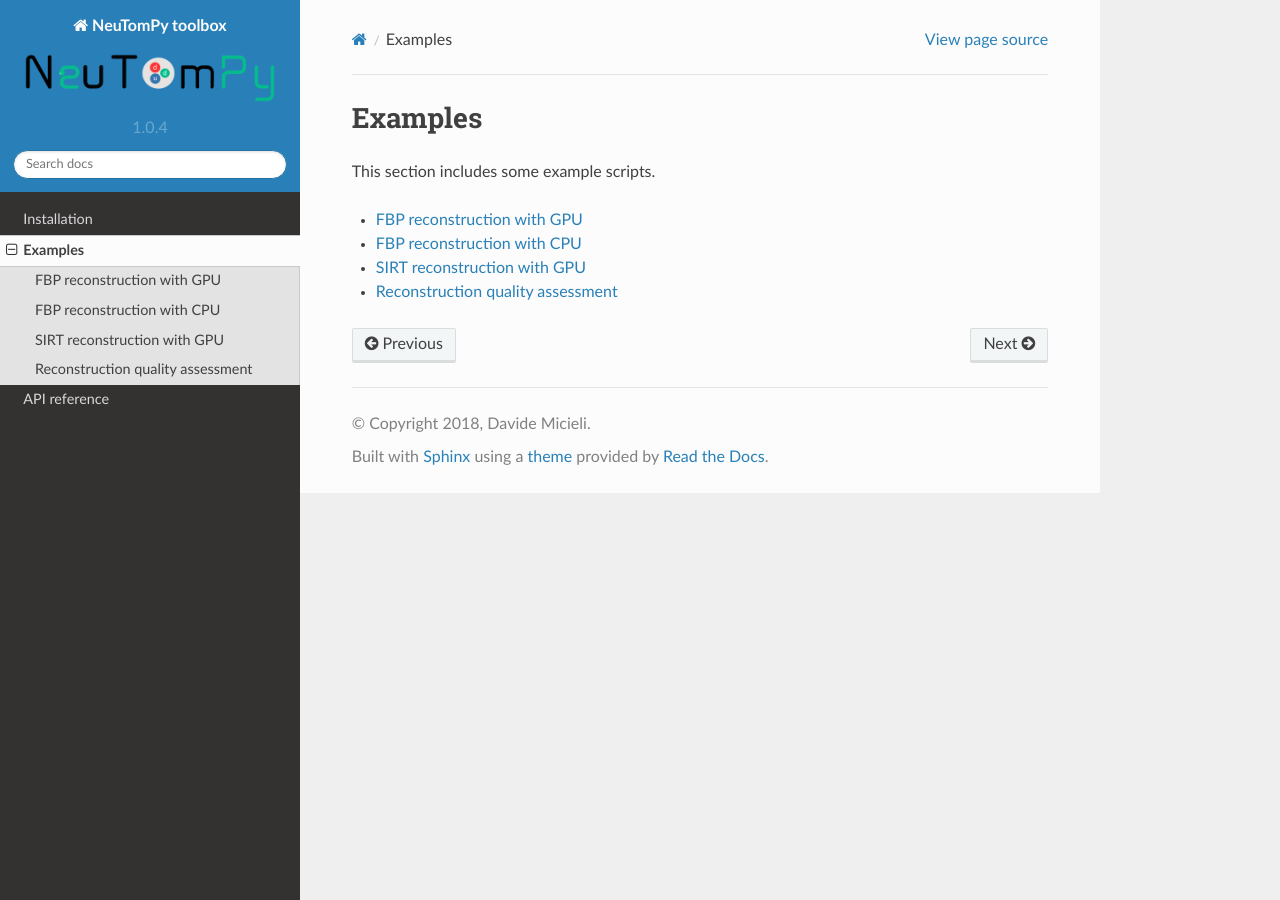
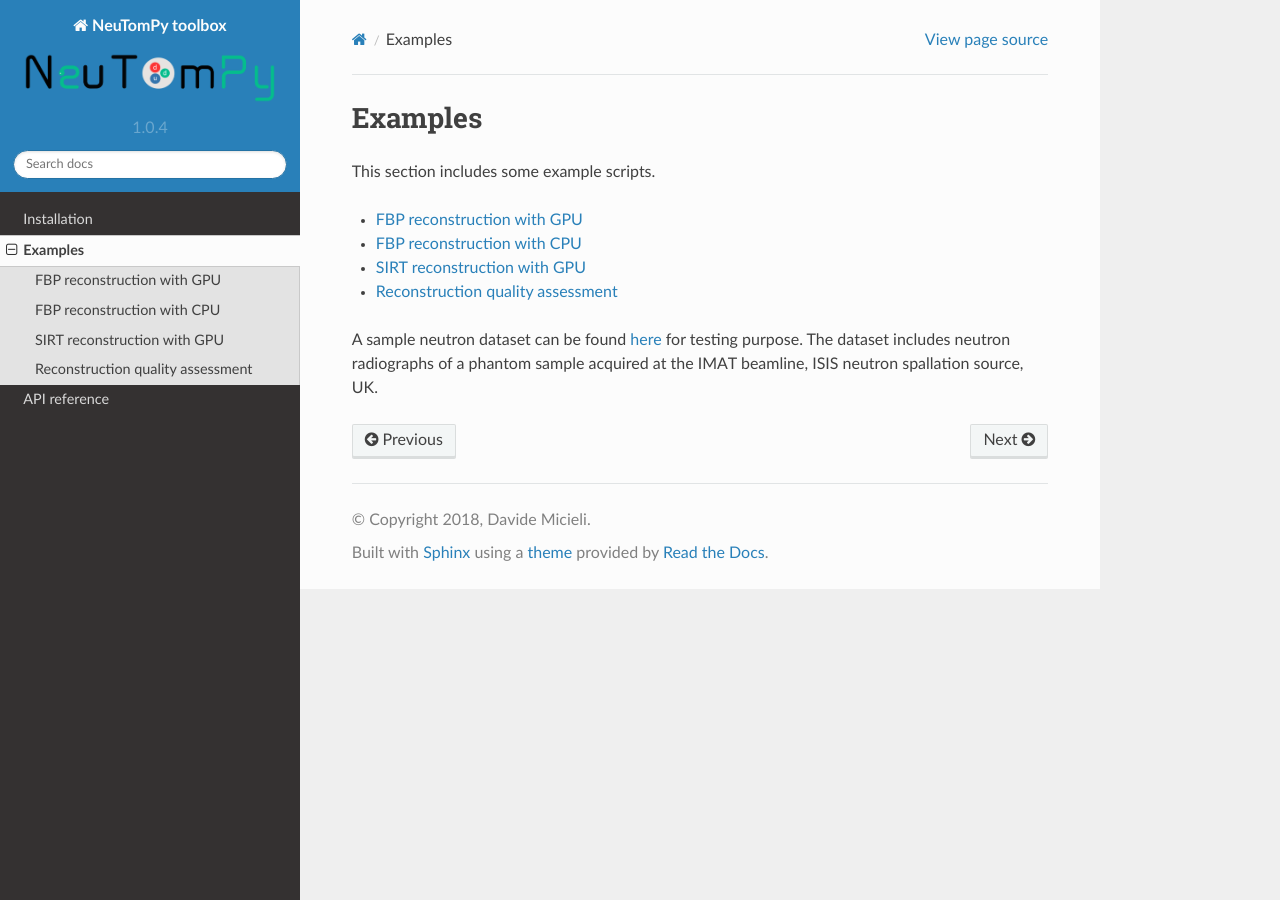
Before and after one commit to dmici/NeuTomPy-toolbox, a Sphinx documentation site: the page built from docs/source/examples.rst, in a window 1280 px wide. Built offline with Sphinx 7.4.7 and the Read the Docs theme 2.0.0, drawn with Linux system fonts in a browser that asks for light colours.

Commit message:
update documentation

```diff
--- a/docs/source/examples.rst
+++ b/docs/source/examples.rst
@@ -11,3 +11,7 @@ This section includes some example scripts.
   examples/fbp_cpu
   examples/sirt_gpu
   examples/compare
+
+A sample neutron dataset can be found `here  <https://mega.nz/#F!k0g32QiC!zbGZMuTES4WOzrxJEfPaSA>`_ for testing purpose.
+The dataset includes neutron radiographs of a phantom sample acquired at the IMAT beamline, ISIS neutron
+spallation source, UK.
```
